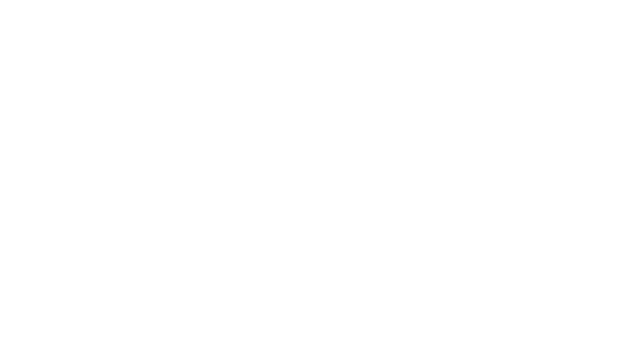
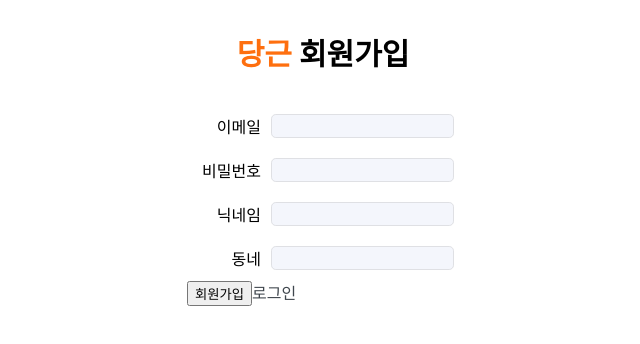
Before and after one commit to bellDev-code/clone-web-carrot, a React (Create React App) app: page /create in a window 1280 px wide. Before the commit this address had no page. Shown: the top 344 px of the page, without its empty margins (317-957 px from the left). Built offline with nearby package versions, Linux system fonts and the light colour scheme.

Commit message:
react-hook-form & Login Page & SignUp Page

```diff
--- a/package.json
+++ b/package.json
@@ -12,6 +12,7 @@
     "@types/react-dom": "^18.2.7",
     "react": "^18.2.0",
     "react-dom": "^18.2.0",
+    "react-hook-form": "^7.46.1",
     "react-router-dom": "^6.15.0",
     "react-scripts": "5.0.1",
     "styled-components": "^6.0.7",
--- a/src/App.tsx
+++ b/src/App.tsx
@@ -2,6 +2,7 @@
 import { BrowserRouter, Route, Routes } from 'react-router-dom';
 import Home from './Layouts/Home';
 import LoginPage from './Pages/Login';
+import CreateAccountPage from './Pages/CreateAccount';
 
 const App = () => {
   return (
@@ -9,6 +10,7 @@
       <Routes>
         <Route path='/' element={<Home />}></Route>
         <Route path='/login' element={<LoginPage />}></Route>
+        <Route path='/create' element={<CreateAccountPage />}></Route>
       </Routes>
     </BrowserRouter>
   );
--- /dev/null
+++ b/src/Components/AuthComponent/AuthFormLogin.tsx
@@ -0,0 +1,49 @@
+import React from "react";
+import { SubmitHandler, useForm } from "react-hook-form";
+import { Container, AuthForm, AuthWrap, AuthLable, AuthInput, LoginText, TextBox } from "./styles";
+import { Link } from "react-router-dom";
+
+export interface AuthFormData {
+  email: string;
+  password: string;
+}
+
+interface AuthProps {
+  formTitle: string;
+  submitButtonText: string;
+  onSubmit: SubmitHandler<AuthFormData>;
+  linkText: string;
+  linkTo: string;
+}
+
+const AuthFormComponent = ({ formTitle, submitButtonText, onSubmit, linkText, linkTo }: AuthProps) => {
+  const {
+    register,
+    handleSubmit,
+    formState: { errors },
+  } = useForm<AuthFormData>();
+
+  return (
+    <Container>
+      <TextBox>
+        <LoginText>
+          <span>당근</span> {formTitle}
+        </LoginText>
+      </TextBox>
+      <AuthForm onSubmit={handleSubmit(onSubmit)}>
+        <AuthWrap>
+          <AuthLable>이메일</AuthLable>
+          <AuthInput type="email" {...register("email", { required: true })} />
+        </AuthWrap>
+        <AuthWrap>
+          <AuthLable>비밀번호</AuthLable>
+          <AuthInput type="password" {...register("password", { required: true })} />
+        </AuthWrap>
+        <button type="submit">{submitButtonText}</button>
+        <Link to={linkTo}>{linkText}</Link>
+      </AuthForm>
+    </Container>
+  );
+};
+
+export default AuthFormComponent;
--- /dev/null
+++ b/src/Components/AuthComponent/AuthFormSignUp.tsx
@@ -0,0 +1,58 @@
+import React from "react";
+import { SubmitHandler, useForm } from "react-hook-form";
+import { Container, AuthForm, AuthWrap, AuthLable, AuthInput, LoginText, TextBox } from "./styles";
+import { Link } from "react-router-dom";
+
+export interface SignupFormData {
+  email: string;
+  password: string;
+  nickName?: string;
+  region: string;
+}
+
+interface AuthFormSignupProps {
+  formTitle: string;
+  submitButtonText: string;
+  onSubmit: SubmitHandler<SignupFormData>;
+  linkText: string;
+  linkTo: string;
+}
+
+const AuthFormSignup = ({ formTitle, submitButtonText, onSubmit, linkText, linkTo }: AuthFormSignupProps) => {
+  const {
+    register,
+    handleSubmit,
+  } = useForm<SignupFormData>();
+
+  return (
+    <Container>
+      <TextBox>
+        <LoginText>
+          <span>당근</span> {formTitle}
+        </LoginText>
+      </TextBox>
+      <AuthForm onSubmit={handleSubmit(onSubmit)}>
+        <AuthWrap>
+          <AuthLable>이메일</AuthLable>
+          <AuthInput type="email" {...register("email", { required: true })} />
+        </AuthWrap>
+        <AuthWrap>
+          <AuthLable>비밀번호</AuthLable>
+          <AuthInput type="password" {...register("password", { required: true })} />
+        </AuthWrap>
+        <AuthWrap>
+          <AuthLable>닉네임</AuthLable>
+          <AuthInput type="text" {...register("nickName", { required: true })} />
+        </AuthWrap>
+        <AuthWrap>
+          <AuthLable>동네</AuthLable>
+          <AuthInput type="text" {...register("region", { required: true })} />
+        </AuthWrap>
+        <button type="submit">{submitButtonText}</button>
+        <Link to={linkTo}>{linkText}</Link>
+      </AuthForm>
+    </Container>
+  );
+};
+
+export default AuthFormSignup;
--- /dev/null
+++ b/src/Components/AuthComponent/styles.tsx
@@ -0,0 +1,38 @@
+import { styled } from "styled-components";
+
+export const Container = styled.section`
+    display: flex;
+    flex-direction: column;
+    align-items: center;
+`
+
+export const TextBox = styled.div``
+
+export const LoginText = styled.p`
+    font-size: 30px;
+    font-weight: 700;
+
+    > span {
+        color: #fe6f0f;
+    }
+`
+
+export const AuthWrap = styled.div`
+    display: flex;
+    justify-content: flex-end;
+    align-items: center;
+    padding: 10px 5px;
+`
+
+export const AuthLable = styled.label`
+    padding: 0 10px;
+    font-size: 16px;
+`
+export const AuthInput = styled.input`
+    height: 20px;
+    background-color: #f4f6fc;
+    border: 1px solid #dfe0e4;
+    border-radius: 0.3rem;
+`
+
+export const AuthForm = styled.form``
--- /dev/null
+++ b/src/Pages/CreateAccount/index.tsx
@@ -0,0 +1,19 @@
+import AuthFormSignup, { SignupFormData } from "../../Components/AuthComponent/AuthFormSignUp";
+
+const CreateAccountPage = () => {
+    const handleCreateAccountSubmit = (data: SignupFormData) => {
+        console.log(data);
+      };
+
+    return (
+        <AuthFormSignup
+            formTitle="회원가입"
+            submitButtonText="회원가입"
+            onSubmit={handleCreateAccountSubmit}
+            linkText="로그인"
+            linkTo="/login"
+        />
+    )
+}
+
+export default CreateAccountPage
--- a/src/Pages/Login/index.tsx
+++ b/src/Pages/Login/index.tsx
@@ -1,9 +1,20 @@
-import { Container } from "./styles"
+import React from "react";
+import AuthFormComponent, { AuthFormData } from "../../Components/AuthComponent/AuthFormLogin";
 
 const LoginPage = () => {
+    const handleLoginSubmit = (data: AuthFormData) => {
+      console.log("Login form submitted with data:", data);
+    };
+
     return (
-        <Container>로그인 페이지</Container>
-    )
-}
+      <AuthFormComponent
+        formTitle="로그인"
+        submitButtonText="로그인"
+        onSubmit={handleLoginSubmit}
+        linkText="회원가입"
+        linkTo="/create"
+      />
+    );
+};
 
-export default LoginPage
+export default LoginPage;
```
Also changed, not shown: 1 other file (tests, documents, lock files or other folders).
